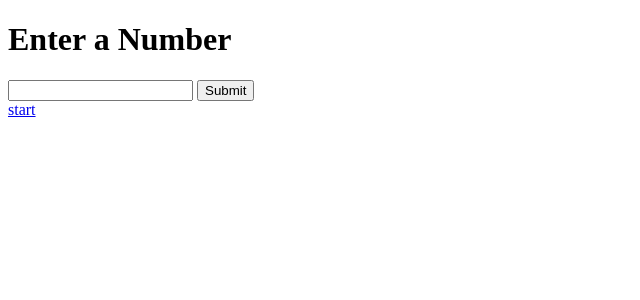
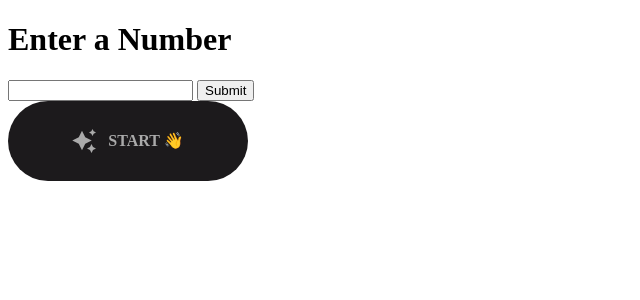
Before and after one commit to alstjs37/capStone, a Flask app: page / in a window 1280 px wide. Shown: the top 300 px of the page, without its empty margins (0-640 px from the left). Run offline with Flask 3, Linux system fonts and the light colour scheme.

Commit message:
design: add start button on main page

```diff
--- a/project/static/styles.css
+++ b/project/static/styles.css
@@ -1,3 +1,7 @@
+a {
+    text-decoration-line: none;
+}
+
 #submit {
     --bg: #e74c3c;
     --text-color: #fff;
@@ -24,3 +28,46 @@
     top: 4px;
     box-shadow: #c0392b 0px 3px 2px,#000 0px 3px 5px;
 }
+
+.btn {
+    border: none;
+    width: 15em;
+    height: 5em;
+    border-radius: 3em;
+    display: flex;
+    justify-content: center;
+    align-items: center;
+    gap: 12px;
+    background: #1C1A1C;
+    cursor: pointer;
+    transition: all 450ms ease-in-out;
+  }
+
+  .sparkle {
+    fill: #AAAAAA;
+    transition: all 800ms ease;
+  }
+
+  .text {
+    font-weight: 600;
+    color: #AAAAAA;
+    font-size: medium;
+  }
+
+  .btn:hover {
+    background: linear-gradient(0deg,#A47CF3,#683FEA);
+    box-shadow: inset 0px 1px 0px 0px rgba(255, 255, 255, 0.4),
+    inset 0px -4px 0px 0px rgba(0, 0, 0, 0.2),
+    0px 0px 0px 4px rgba(255, 255, 255, 0.2),
+    0px 0px 180px 0px #9917FF;
+    transform: translateY(-2px);
+  }
+
+  .btn:hover .text {
+    color: white;
+  }
+
+  .btn:hover .sparkle {
+    fill: white;
+    transform: scale(1.2);
+  }
--- a/project/templates/index.html
+++ b/project/templates/index.html
@@ -3,6 +3,7 @@
 <head>
     <meta charset="UTF-8">
     <meta name="viewport" content="width=device-width, initial-scale=1.0">
+    <link rel="stylesheet" href="{{ url_for('static', filename='styles.css') }}">
     <title>Enter Number</title>
 </head>
 <body>
@@ -12,6 +13,14 @@
         <button type="submit">Submit</button>
     </form>
 
-    <a href="/start">start</a>
+    <a href="/start" class="btn">
+        <svg height="24" width="24" fill="#FFFFFF" viewBox="0 0 24 24" data-name="Layer 1" id="Layer_1" class="sparkle">
+            <path d="M10,21.236,6.755,14.745.264,11.5,6.755,8.255,10,1.764l3.245,6.491L19.736,11.5l-6.491,3.245ZM18,21l1.5,3L21,21l3-1.5L21,18l-1.5-3L18,18l-3,1.5ZM19.333,4.667,20.5,7l1.167-2.333L24,3.5,21.667,2.333,20.5,0,19.333,2.333,17,3.5Z"></path>
+        </svg>
+
+        <span class="text">START 👋</span>
+    </a>
+
+    </div>
 </body>
 </html>
```
